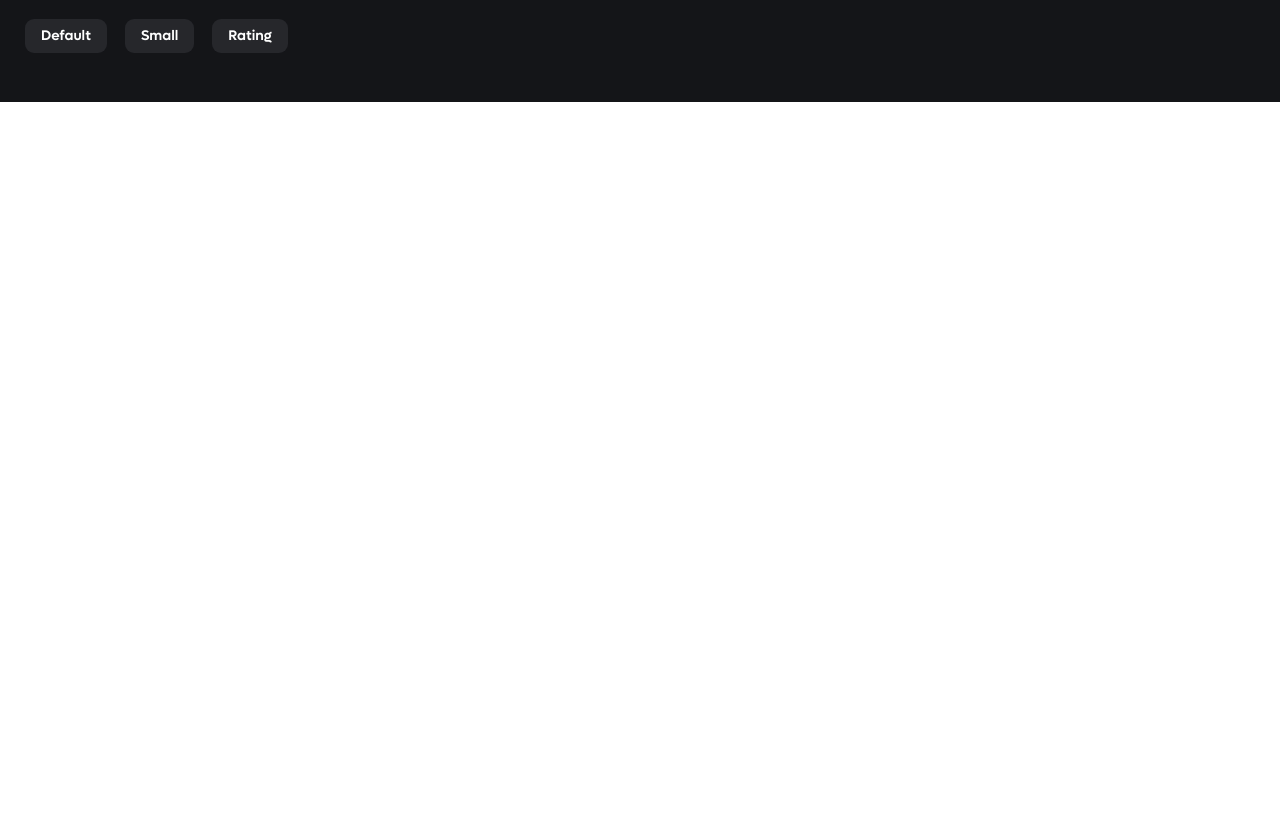
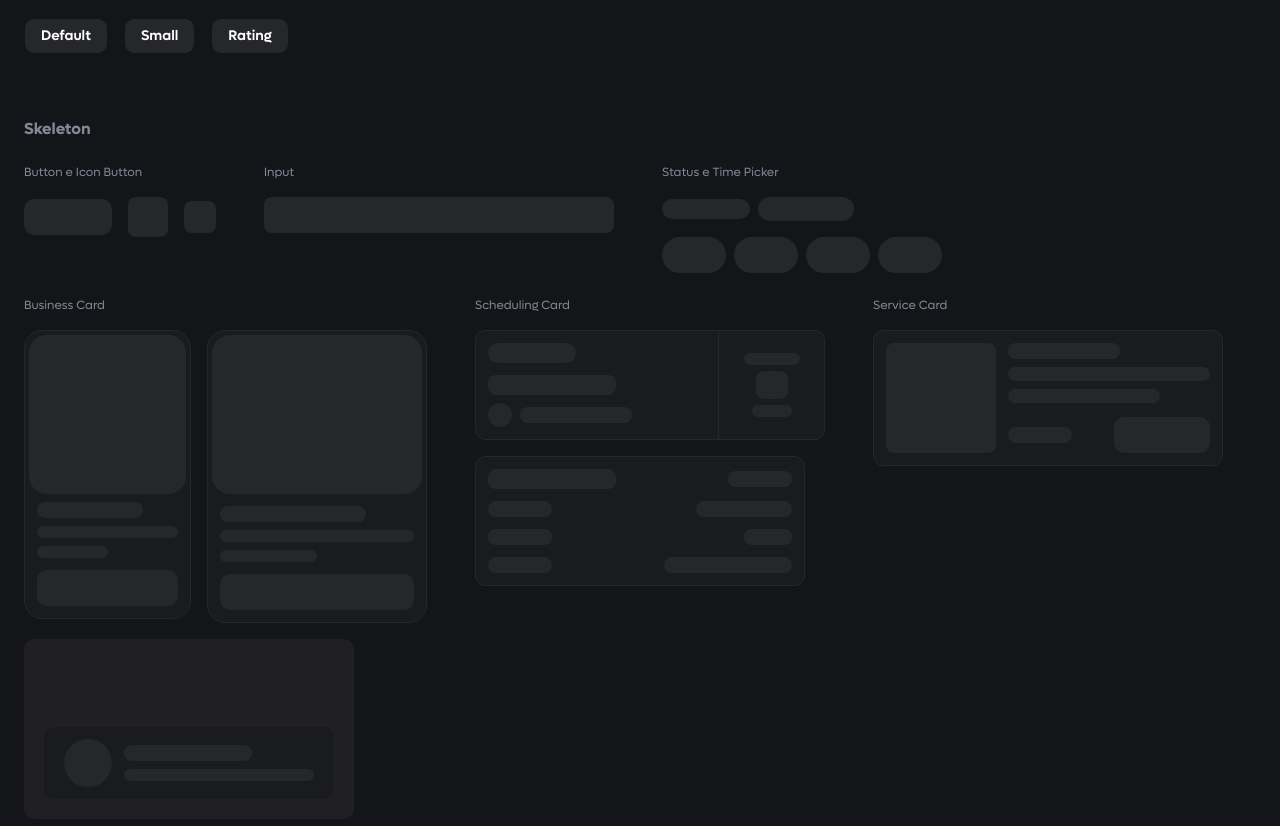
Before and after one commit to guilhermemacedozxysxx/synox-app, a Next.js app: page / in a window 1280 px wide. Shown: the part 2365-3191 px from the top of the page. Before the commit the page ends 2467 px from the top, so only its background shows below. Built offline with nearby package versions, Linux system fonts and the light colour scheme.

Commit message:
feat: Exibir skeletons na página inicial.

```diff
--- a/app/page.tsx
+++ b/app/page.tsx
@@ -1,10 +1,10 @@
 import { MenuIcon, SearchIcon } from "lucide-react";
 
 import { BookingDrawer } from "@/components/booking-drawer";
-import { BusinessCard } from "@/components/business-card";
+import { BusinessCard, BusinessCardSkeleton } from "@/components/business-card";
 import { BusinessInfoCard } from "@/components/business-info-card";
-import { SchedulingCard } from "@/components/scheduling-card";
-import { ServiceCard } from "@/components/service-card";
+import { SchedulingCard, SchedulingCardSkeleton } from "@/components/scheduling-card";
+import { ServiceCard, ServiceCardSkeleton } from "@/components/service-card";
 import { Button } from "@/components/ui/button";
 import {
   Dialog,
@@ -19,6 +19,7 @@ import {
 } from "@/components/ui/dialog";
 import { Input } from "@/components/ui/input";
 import { Rating } from "@/components/ui/rating";
+import { Skeleton } from "@/components/ui/skeleton";
 import { Status } from "@/components/ui/status";
 import { TimePicker, TimePickerItem } from "@/components/ui/time-picker";
 
@@ -236,6 +237,61 @@ export default function Home() {
           </Dialog>
         </div>
       </section>
+
+      <section className="flex flex-col gap-6 justify-self-start">
+        <h2 className="text-16-bold text-gray-03">Skeleton</h2>
+
+        <div className="flex flex-wrap items-start gap-12">
+          <div className="flex flex-col gap-4">
+            <span className="text-12-regular text-gray-03">Button e Icon Button</span>
+            <div className="flex items-center gap-4">
+              <Skeleton className="h-9 w-22 rounded-lg" />
+              <Skeleton className="size-10" />
+              <Skeleton className="size-8" />
+            </div>
+          </div>
+
+          <div className="flex w-87.5 flex-col gap-4">
+            <span className="text-12-regular text-gray-03">Input</span>
+            <Skeleton className="h-9 w-full" />
+          </div>
+
+          <div className="flex flex-col gap-4">
+            <span className="text-12-regular text-gray-03">Status e Time Picker</span>
+            <div className="flex items-center gap-2">
+              <Skeleton className="h-5 w-22 rounded-full" />
+              <Skeleton className="h-6 w-24 rounded-full" />
+            </div>
+            <div className="flex items-center gap-2">
+              {Array.from({ length: 4 }, (_, index) => (
+                <Skeleton key={index} className="h-9 w-16 rounded-full" />
+              ))}
+            </div>
+          </div>
+        </div>
+
+        <div className="flex flex-wrap items-start gap-12">
+          <div className="flex flex-col gap-4">
+            <span className="text-12-regular text-gray-03">Business Card</span>
+            <div className="flex items-start gap-4">
+              <BusinessCardSkeleton variant="mobile" />
+              <BusinessCardSkeleton variant="desktop" />
+            </div>
+            <BusinessCardSkeleton variant="address" />
+          </div>
+
+          <div className="flex flex-col gap-4">
+            <span className="text-12-regular text-gray-03">Scheduling Card</span>
+            <SchedulingCardSkeleton variant="contracted" />
+            <SchedulingCardSkeleton variant="expanded" />
+          </div>
+
+          <div className="flex flex-col gap-4">
+            <span className="text-12-regular text-gray-03">Service Card</span>
+            <ServiceCardSkeleton />
+          </div>
+        </div>
+      </section>
     </main>
   );
 }
```
